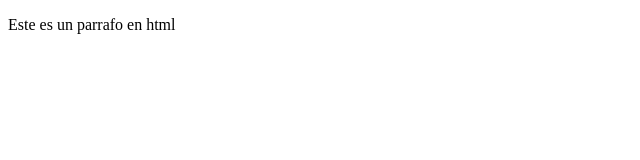
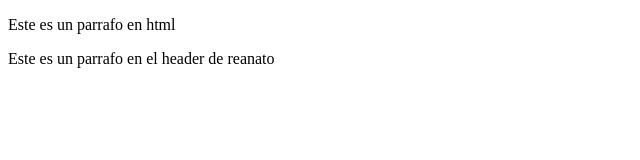
Before and after one commit to clubemiac/prueba, a plain HTML site: page index.html in a window 1280 px wide. Shown: the whole page, without its empty margins (0-640 px from the left). Drawn offline with Linux system fonts and the light colour scheme.

Commit message:
Se anadio un header en la rama renato

```diff
--- a/index.html
+++ b/index.html
@@ -7,5 +7,9 @@
 </head>
 <body>
     <p>Este es un parrafo en html</p>
+
+    <header>
+        <p>Este es un parrafo en el header de reanato</p>
+    </header>
 </body>
 </html>
```
